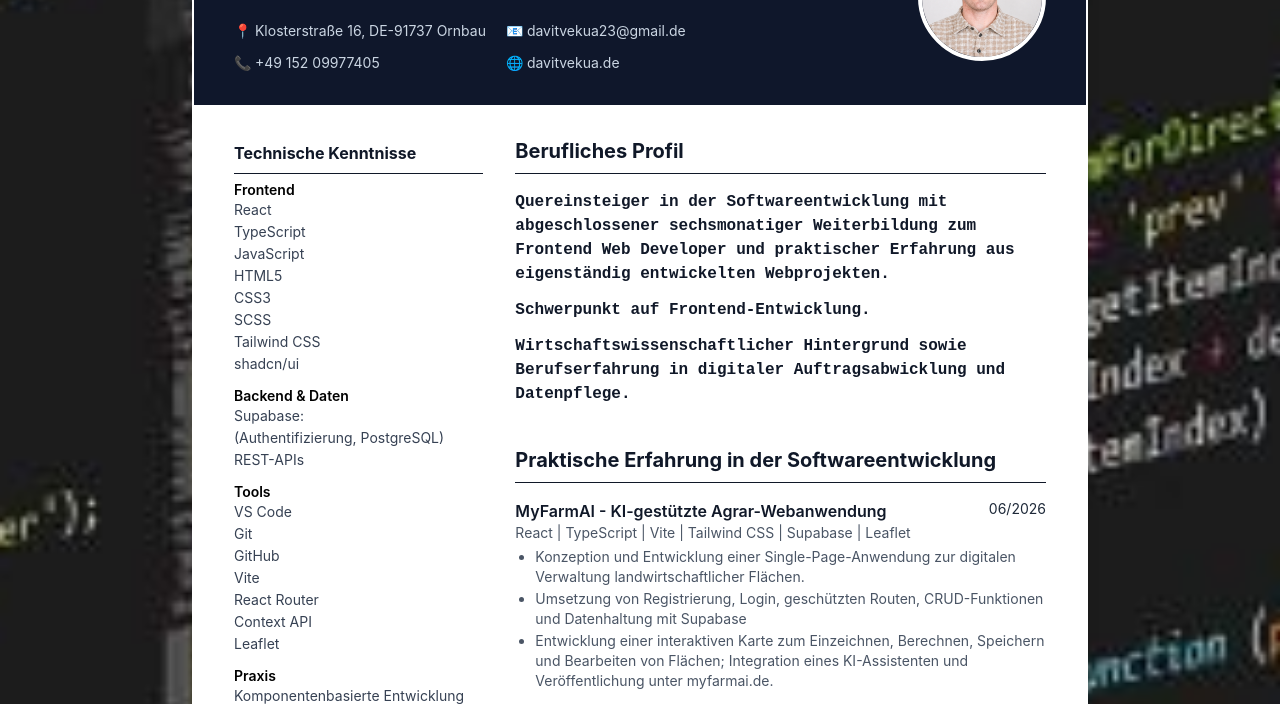
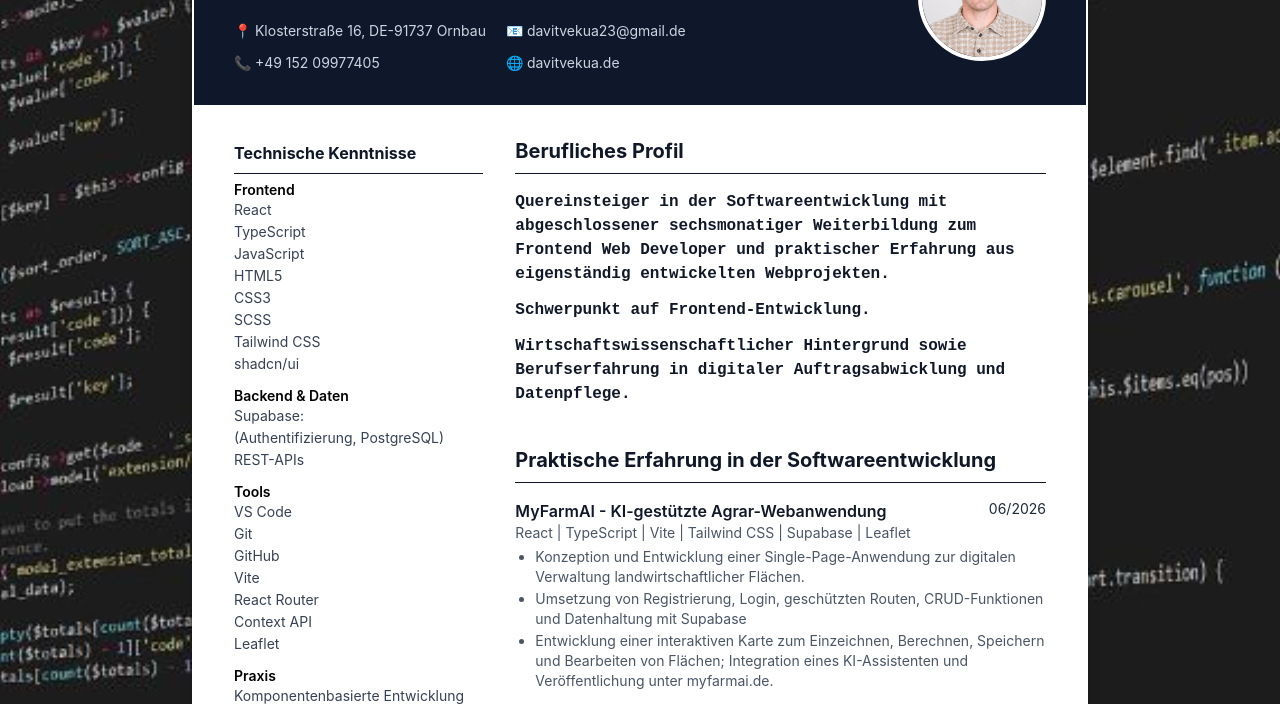
Before and after one commit to Davitvekua/cv-davitvekua, a website built with Vite: page lebenslauf.html in a window 1280 px wide. Shown: the part 169-873 px from the top of the page. Built offline with nearby package versions, Linux system fonts and the light colour scheme.

Commit message:
bg position update

```diff
--- a/lebenslauf.html
+++ b/lebenslauf.html
@@ -8,7 +8,7 @@
     <link href="/src/style.css" rel="stylesheet" />
   </head>
   <body
-    class="bg-[url('/cover.jpg')] bg-cover bg-center min-h-screen text-gray-900"
+    class="bg-[url('/cover.jpg')] bg-size-[140%_auto] bg-repeat-y bg-top min-h-screen text-gray-900"
   >
     <div
       class="max-w-4xl mx-auto mb-2 bg-white shadow-lg border-2 border-white"
```
